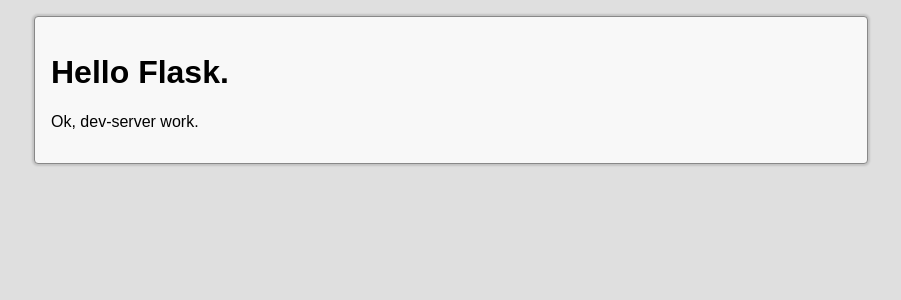
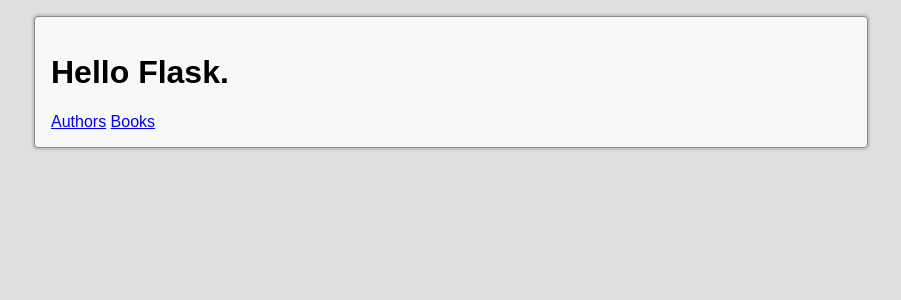
Before and after one commit to gordio/prom_test, a Flask app: page / in a window 1280 px wide. Shown: the top 300 px of the page, without its empty margins (189-1090 px from the left). Run offline with Flask 2, Linux system fonts and the light colour scheme; some libraries are stand-ins or nearby versions.

Commit message:
all: Implement Authors and refactoring and other

```diff
--- a/app.py
+++ b/app.py
@@ -28,14 +28,20 @@
 
 
 # Books
-@app.route('/book/view/<int:book_id>', methods=['GET','POST'])
-def book_view(book_id):
+@app.route('/books/view/all', methods=['GET','POST'])
+def books_view_all():
+    books = Book.query.all()
+    return render_template('books/view.html', **locals())
+
+
+@app.route('/books/view/<int:book_id>', methods=['GET','POST'])
+def books_view(book_id):
     book = Book.query.get_or_404(book_id)
     return render_template('books/view.html', **locals())
 
 
-@app.route('/book/add/', methods=['GET', 'POST'])
-def book_add():
+@app.route('/books/add/', methods=['GET', 'POST'])
+def books_add():
     form = BookForm(request.form)
     form.authors.choices = [(a.id, a.title) for a in Author.query.all()]
 
@@ -48,20 +54,50 @@
 
 
 # Authors
-@app.route('/author/view/<int:author_id>', methods=['GET'])
-def author_view(author_id):
-    author = Author.query.get_or_404(author_id)
-    return render_template('authors/view.html', **locals())
+@app.route('/authors/view/all', methods=['GET'])
+@app.route('/authors/', methods=['GET'])
+def authors_view_all():
+    authors = Author.query.all()
+    return render_template('authors/view_all.html', **locals())
 
 
-@app.route('/author/add/', methods=['GET', 'POST'])
-def author_add():
+@app.route('/authors/add/', methods=['GET', 'POST'])
+def authors_add():
     form = AuthorForm(request.form)
 
     if request.method == "POST" and form.validate():
         new_author = Author(title=form.data.get('title'))
         db.session.add(new_author)
         db.session.commit()
-        return redirect(url_for('author_view', author_id=new_author.id))
+        flash("Author added")
+        return redirect(url_for('author_view_all'))
 
     return render_template('authors/add.html', **locals())
+
+
+@app.route('/authors/edit/<int:author_id>', methods=['GET', 'POST'])
+def authors_edit(author_id):
+    author = Author.query.get_or_404(author_id)
+
+    form = AuthorForm(request.form, obj=author)
+
+    if request.method == "POST" and form.validate():
+        author.title = form.data.get('title')
+        db.session.commit()
+        flash("Author changed")
+        return redirect(url_for('author_view_all'))
+
+    return render_template('authors/edit.html', **locals())
+
+
+@app.route('/authors/delete/<int:author_id>', methods=['GET', 'POST'])
+def authors_delete(author_id):
+    author = Author.query.get_or_404(author_id)
+
+    if request.method == "POST":
+        db.session.delete(author)
+        db.session.commit()
+        flash("Author deleted")
+        return redirect(url_for('author_view_all'))
+
+    return render_template('authors/delete.html', **locals())
--- a/templates/books/add.html
+++ b/templates/books/add.html
@@ -8,13 +8,15 @@
 {% endblock %}
 
 {% block content %}
+	<h2>Add Book</h2>
 	<form action="." method="POST">
-		<legend>Add Book</legend>
+
 		{% from "_form_helper.html" import render_field %}
 		{% for field in form %}
 			{{ render_field(field) }}
 		{% endfor %}
-		<a href="{{ url_for('author_add') }}">Add author</a>
+
+		<a href="{{ url_for('authors_add') }}">Add author</a>
 		<div class="buttons">
 			<input type="submit">
 		</div>
--- a/templates/index.html
+++ b/templates/index.html
@@ -5,5 +5,6 @@
 
 {% block content %}
 	<h1>Hello Flask.</h1>
-	<p>Ok, dev-server work.</p>
+	<a href="{{ url_for('authors_view_all') }}">Authors</a>
+	<a href="{{ url_for('books_view_all') }}">Books</a>
 {% endblock %}
```
Also changed, not shown: templates/authors/add.html (+4 -3 lines).
